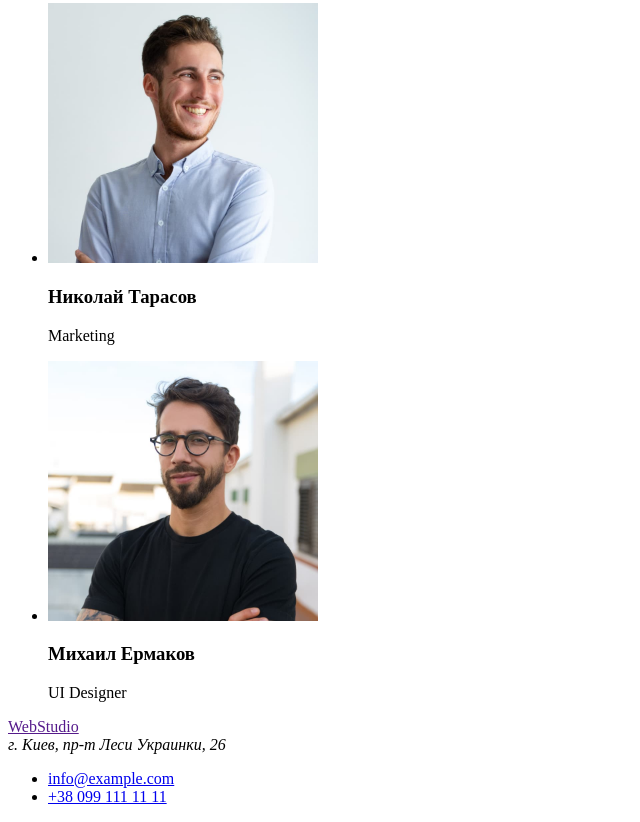
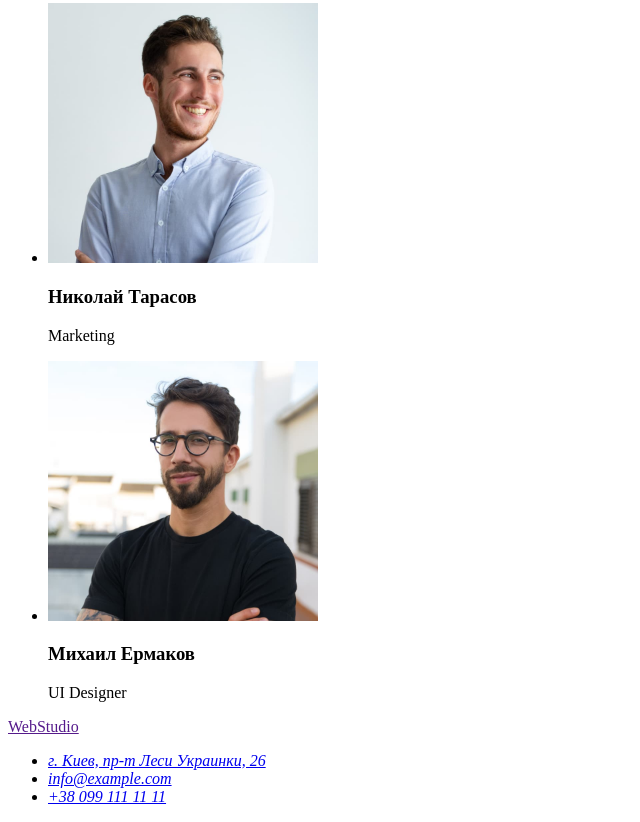
Before and after one commit to Dima-Zharyy/goit-markup-hw-01, a plain HTML site: page index.html in a window 1280 px wide. Shown: the part 2285-3107 px from the top of the page, without its empty margins (0-640 px from the left). Drawn offline with Linux system fonts and the light colour scheme.

Commit message:
Update index.html

```diff
--- a/index.html
+++ b/index.html
@@ -113,8 +113,17 @@
     </main>
     <footer>
       <a href="">WebStudio</a>
-      <address>г. Киев, пр-т Леси Украинки, 26</address>
+      <address>
         <ul>
+          <li>
+            <a
+              href="https://goo.gl/maps/jaHoriXnF1rFuWEq5"
+              target="_blank"
+              rel="noopener noreferrer"
+            >
+              г. Киев, пр-т Леси Украинки, 26
+            </a>
+          </li>
           <li>
             <a href="mailto:info@example.com">info@example.com</a>
           </li>
@@ -122,6 +131,7 @@
             <a href="tel:+380991111111">+38 099 111 11 11</a>
           </li>
         </ul>
+      </address>
     </footer>
   </body>
 </html>
```
Lines whose indentation alone changed are shown as unchanged.
